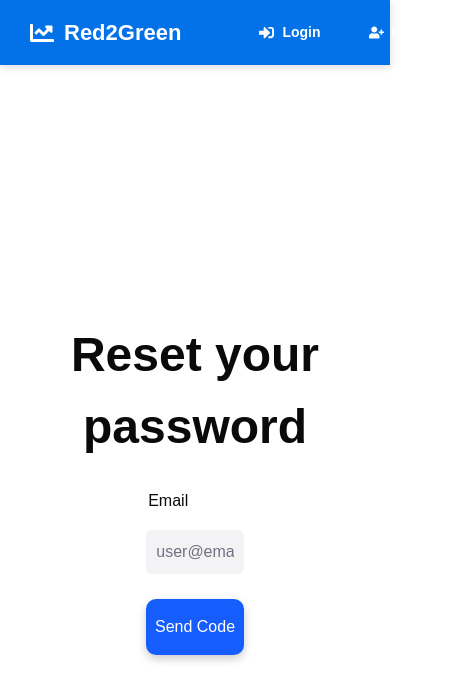
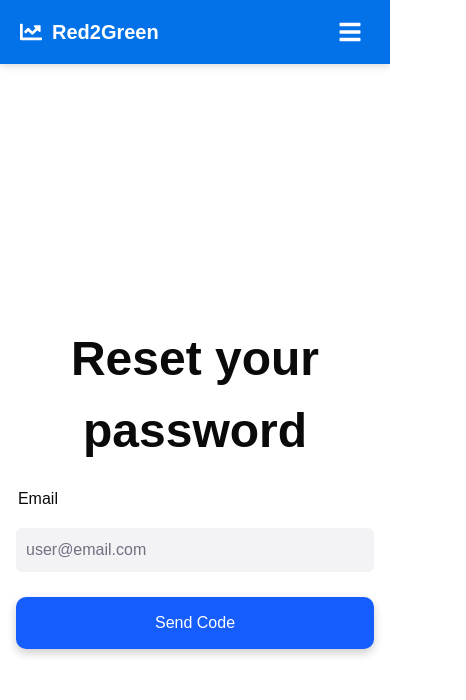
Before and after one commit to UFRed2Green/Red2Green, a Next.js app in the folder client/: page /auth/forgotPassword in a window 390 px wide. Shown: the top 700 px of the page, 466 px wide, since content can reach past the window. Built offline with nearby package versions, Linux system fonts and the light colour scheme.

Commit message:
Add navbar responsive styles (hamburger menu)

```diff
--- a/client/src/app/styles/globals.css
+++ b/client/src/app/styles/globals.css
@@ -168,6 +168,8 @@ h3 {
     display: flex;
     flex-direction: column;
     gap: var(--spacing-lg);
+    width: 100%;
+    max-width: 500px;
 }
 
 .form h3 {
@@ -175,11 +177,13 @@ h3 {
 }
 
 .form input {
-    width: 25vw;
+    width: 100%;
+    min-width: 280px;
 }
 
 .form button.btn-primary {
-    width: 25vw;
+    width: 100%;
+    min-width: 280px;
 }
 
 /* ===== Form Header ===== */
@@ -187,7 +191,27 @@ h3 {
     font-size: 3rem;
     font-weight: bold;
     text-align: center;
-    margin-bottom: 3vh;
+    margin-bottom: 24px;
+}
+
+@media (max-width: 640px) {
+    .form {
+        max-width: 100%;
+        padding: 0 16px;
+    }
+
+    .form input {
+        min-width: 100%;
+    }
+
+    .form button.btn-primary {
+        min-width: 100%;
+        padding: 14px 0;
+    }
+
+    .form-header {
+        margin-bottom: 20px;
+    }
 }
 
 /* ===== Form Layout Container ===== */
--- a/client/src/app/styles/navbar.css
+++ b/client/src/app/styles/navbar.css
@@ -13,6 +13,7 @@ body {
     color: white;
     box-shadow: 0 2px 8px rgba(0, 0, 0, 0.15);
     gap: 30px;
+    position: relative;
   }
 
   /* Logo styling */
@@ -128,3 +129,183 @@ body {
   .topbar .register-btn:hover {
     color: #e6f2ff;
   }
+
+  /* ===== Hamburger Menu Button (Mobile Only) ===== */
+  .hamburger-menu {
+    display: none;
+    background: none;
+    border: none;
+    color: white;
+    font-size: 24px;
+    cursor: pointer;
+    padding: 8px;
+    z-index: 1001;
+    transition: transform 0.3s ease;
+  }
+
+  .hamburger-menu:hover {
+    opacity: 0.8;
+  }
+
+  .hamburger-menu:active {
+    transform: scale(0.95);
+  }
+
+  /* Mobile Overlay for hamburger menu */
+  .mobile-overlay {
+    display: none;
+  }
+
+  /* ===== MOBILE RESPONSIVE STYLES ===== */
+  @media (max-width: 1024px) {
+    /* Show hamburger menu on tablet and mobile */
+    .hamburger-menu {
+      display: flex;
+      align-items: center;
+      justify-content: center;
+      order: 3;
+    }
+
+    /* Adjust topbar padding for smaller screens */
+    .topbar {
+      padding: 12px 20px;
+      gap: 16px;
+      flex-wrap: wrap;
+    }
+
+    /* Hide nav-links and auth-buttons by default on mobile */
+    .topbar .nav-links,
+    .topbar .auth-buttons {
+      display: none;
+    }
+
+    /* Common styles for mobile menu items */
+    .topbar .nav-links.mobile-open,
+    .topbar .auth-buttons.mobile-open {
+      position: fixed;
+      right: 0;
+      background-color: #0372e9;
+      flex-direction: column;
+      width: 280px;
+      max-width: 85vw;
+      padding: 80px 20px 20px 20px; /* Top padding accounts for navbar height */
+      z-index: 1000;
+      gap: 0;
+      height: 100vh; /* Full screen height */
+      overflow-y: auto;
+      box-shadow: -2px 0 10px rgba(0, 0, 0, 0.3);
+      animation: slideIn 0.3s ease-out;
+    }
+
+    @keyframes slideIn {
+      from {
+        transform: translateX(100%);
+        opacity: 0;
+      }
+      to {
+        transform: translateX(0);
+        opacity: 1;
+      }
+    }
+
+    .topbar .nav-links.mobile-open,
+    .topbar .auth-buttons.mobile-open {
+      display: flex;
+    }
+
+    .topbar .nav-links.mobile-open {
+      top: 0;
+      height: auto;
+      padding-bottom: 12px;
+      overflow-y: visible;
+      box-shadow: none;
+    }
+
+    .topbar .nav-links.mobile-open:empty {
+      display: none !important;
+    }
+
+    .topbar .nav-links a {
+      width: 100%;
+      padding: 14px 16px;
+      border-bottom: none;
+      border-left: 3px solid transparent;
+      justify-content: flex-start;
+      font-size: 16px;
+      height: auto;
+      margin-bottom: 8px;
+      border-radius: 6px;
+      transition: background-color 0.2s, border-left-color 0.2s;
+    }
+
+    .topbar .nav-links a:hover {
+      background-color: rgba(255, 255, 255, 0.1);
+    }
+
+    .topbar .nav-links a.active {
+      border-left-color: #ffffff;
+      border-bottom: none;
+      background-color: rgba(255, 255, 255, 0.15);
+    }
+
+    .topbar .auth-buttons.mobile-open {
+      top: 0;
+      border-top: none;
+      height: 100vh;
+      overflow-y: auto;
+    }
+
+    .topbar .nav-links.mobile-open:not(:empty) ~ .auth-buttons.mobile-open {
+      top: 310px;
+      border-top: none;
+      padding-top: 12px;
+      height: calc(100vh - 310px);
+      overflow-y: auto;
+      box-shadow: -2px 2px 10px rgba(0, 0, 0, 0.3);
+    }
+
+    .topbar .auth-buttons .login-btn,
+    .topbar .auth-buttons .register-btn,
+    .topbar .auth-buttons .logout {
+      width: 100%;
+      padding: 14px 16px;
+      justify-content: flex-start;
+      font-size: 16px;
+      margin-bottom: 8px;
+      border-radius: 6px;
+    }
+
+    .topbar .auth-buttons .logout {
+      background-color: #ff4d4d;
+      margin-bottom: 0;
+    }
+
+    .mobile-overlay {
+      display: block;
+      position: fixed;
+      top: 0;
+      left: 0;
+      width: 100%;
+      height: 100%;
+      background-color: rgba(0, 0, 0, 0.5);
+      z-index: 999;
+      animation: fadeIn 0.3s ease-out;
+    }
+
+    @keyframes fadeIn {
+      from {
+        opacity: 0;
+      }
+      to {
+        opacity: 1;
+      }
+    }
+
+    .topbar .logo a {
+      font-size: 20px;
+    }
+
+    .topbar .logo-icon {
+      font-size: 22px;
+    }
+  }
--- a/client/src/components/NavBar.tsx
+++ b/client/src/components/NavBar.tsx
@@ -4,45 +4,78 @@ import '@/app/styles/navbar.css';
 import Link from 'next/link';
 import { usePathname, useRouter } from 'next/navigation';
 import { useAuth } from '@/context/AuthContext';
-import { FaChartLine, FaExchangeAlt, FaEye, FaCog, FaSignOutAlt, FaSignInAlt, FaUserPlus } from 'react-icons/fa';
+import { FaChartLine, FaExchangeAlt, FaEye, FaCog, FaSignOutAlt, FaSignInAlt, FaUserPlus, FaBars, FaTimes } from 'react-icons/fa';
+import { useState } from 'react';
 
 export default function NavBar() {
   const pathname = usePathname();
   const router = useRouter();
   const { isAuthenticated, logout } = useAuth();
+  const [isMobileMenuOpen, setIsMobileMenuOpen] = useState(false);
 
   const isActive = (href: string) => pathname === href;
 
   const handleLogout = () => {
     logout();
     router.push('/');
+    setIsMobileMenuOpen(false);
+  };
+
+  const closeMobileMenu = () => {
+    setIsMobileMenuOpen(false);
   };
 
   return (
     <div className="topbar">
       <div className="logo">
-        <Link href="/">
+        <Link href="/" onClick={closeMobileMenu}>
           <FaChartLine className="logo-icon" />
           <span>Red2Green</span>
         </Link>
       </div>
 
-      <div className="nav-links">
+      {/* Hamburger Menu Button - Mobile Only */}
+      <button
+        className="hamburger-menu"
+        onClick={() => setIsMobileMenuOpen(!isMobileMenuOpen)}
+        aria-label="Toggle navigation menu"
+      >
+        {isMobileMenuOpen ? <FaTimes /> : <FaBars />}
+      </button>
+
+      {/* Navigation Links - Desktop & Mobile */}
+      <div className={`nav-links ${isMobileMenuOpen ? 'mobile-open' : ''}`}>
         {isAuthenticated && (
           <>
-            <Link href="/dashboard/dashboard" className={isActive('/dashboard/dashboard') ? 'active' : ''}>
+            <Link
+              href="/dashboard/dashboard"
+              className={isActive('/dashboard/dashboard') ? 'active' : ''}
+              onClick={closeMobileMenu}
+            >
               <FaChartLine className="nav-icon" />
               <span>Dashboard</span>
             </Link>
-            <Link href="/dashboard/trades" className={isActive('/dashboard/trades') ? 'active' : ''}>
+            <Link
+              href="/dashboard/trades"
+              className={isActive('/dashboard/trades') ? 'active' : ''}
+              onClick={closeMobileMenu}
+            >
               <FaExchangeAlt className="nav-icon" />
               <span>Trades</span>
             </Link>
-            <Link href="/dashboard/watchlist" className={isActive('/dashboard/watchlist') ? 'active' : ''}>
+            <Link
+              href="/dashboard/watchlist"
+              className={isActive('/dashboard/watchlist') ? 'active' : ''}
+              onClick={closeMobileMenu}
+            >
               <FaEye className="nav-icon" />
               <span>Watchlist</span>
             </Link>
-            <Link href="/dashboard/settings" className={isActive('/dashboard/settings') ? 'active' : ''}>
+            <Link
+              href="/dashboard/settings"
+              className={isActive('/dashboard/settings') ? 'active' : ''}
+              onClick={closeMobileMenu}
+            >
               <FaCog className="nav-icon" />
               <span>Settings</span>
             </Link>
@@ -50,7 +83,8 @@ export default function NavBar() {
         )}
       </div>
 
-      <div className="auth-buttons">
+      {/* Auth Buttons - Desktop & Mobile */}
+      <div className={`auth-buttons ${isMobileMenuOpen ? 'mobile-open' : ''}`}>
         {isAuthenticated ? (
           <button onClick={handleLogout} className="logout">
             <FaSignOutAlt className="button-icon" />
@@ -58,17 +92,22 @@ export default function NavBar() {
           </button>
         ) : (
           <>
-            <Link href="/auth/login" className="login-btn">
+            <Link href="/auth/login" className="login-btn" onClick={closeMobileMenu}>
               <FaSignInAlt className="button-icon" />
               <span>Login</span>
             </Link>
-            <Link href="/auth/register" className="register-btn">
+            <Link href="/auth/register" className="register-btn" onClick={closeMobileMenu}>
               <FaUserPlus className="button-icon" />
               <span>Register</span>
             </Link>
           </>
         )}
       </div>
+
+      {/* Mobile Menu Overlay */}
+      {isMobileMenuOpen && (
+        <div className="mobile-overlay" onClick={closeMobileMenu}></div>
+      )}
     </div>
   );
 }
```
